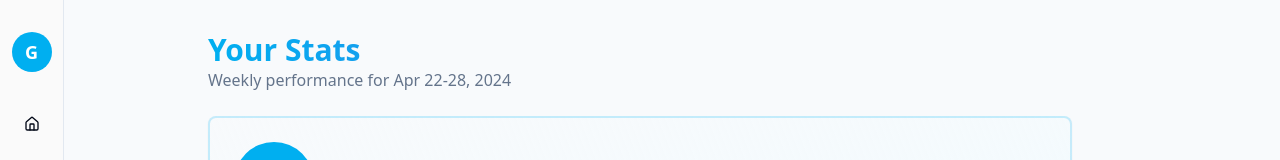
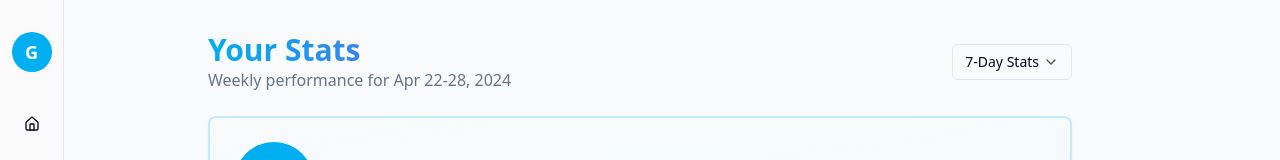
Before and after one commit to tylerwood31/groupme-chat-spark, a React (Vite) app: page /stats in a window 1280 px wide. Shown: the top 160 px of the page. Built offline with nearby package versions, Linux system fonts and the light colour scheme; sample sign-in values are in the browser's storage.

Commit message:
Add stats time range toggle
Implement a dropdown menu to allow users to select the time range for stats (daily, 7-day, 30-day).

```diff
--- /dev/null
+++ b/src/components/StatsPeriodSelector.tsx
@@ -0,0 +1,68 @@
+
+import React from "react";
+import {
+  DropdownMenu,
+  DropdownMenuContent,
+  DropdownMenuItem,
+  DropdownMenuTrigger,
+} from "@/components/ui/dropdown-menu";
+import { Button } from "@/components/ui/button";
+import { ChevronDown } from "lucide-react";
+
+export type StatsPeriod = "daily" | "7day" | "30day";
+
+interface StatsPeriodSelectorProps {
+  period: StatsPeriod;
+  onChange: (period: StatsPeriod) => void;
+}
+
+const StatsPeriodSelector: React.FC<StatsPeriodSelectorProps> = ({
+  period,
+  onChange
+}) => {
+  // Map period to display text
+  const getPeriodLabel = (p: StatsPeriod): string => {
+    switch(p) {
+      case "daily": return "Daily Stats";
+      case "7day": return "7-Day Stats";
+      case "30day": return "30-Day Stats";
+    }
+  };
+
+  return (
+    <DropdownMenu>
+      <DropdownMenuTrigger asChild>
+        <Button
+          variant="outline"
+          size="sm"
+          className="flex items-center gap-1 bg-background border-border"
+        >
+          {getPeriodLabel(period)}
+          <ChevronDown className="h-4 w-4 opacity-70" />
+        </Button>
+      </DropdownMenuTrigger>
+      <DropdownMenuContent align="end" className="w-36">
+        <DropdownMenuItem
+          className={period === "daily" ? "bg-accent" : ""}
+          onClick={() => onChange("daily")}
+        >
+          Daily Stats
+        </DropdownMenuItem>
+        <DropdownMenuItem
+          className={period === "7day" ? "bg-accent" : ""}
+          onClick={() => onChange("7day")}
+        >
+          7-Day Stats
+        </DropdownMenuItem>
+        <DropdownMenuItem
+          className={period === "30day" ? "bg-accent" : ""}
+          onClick={() => onChange("30day")}
+        >
+          30-Day Stats
+        </DropdownMenuItem>
+      </DropdownMenuContent>
+    </DropdownMenu>
+  );
+};
+
+export default StatsPeriodSelector;
--- a/src/pages/Stats.tsx
+++ b/src/pages/Stats.tsx
@@ -8,8 +8,11 @@ import { TrendingUp, MessageSquare, Heart, Award, Star, Clock, ArrowUp } from "l
 import { WeeklyStats } from "@/types";
 import { cn } from "@/lib/utils";
 import { ChartContainer, ChartTooltipContent } from "@/components/ui/chart";
+import StatsPeriodSelector, { StatsPeriod } from "@/components/StatsPeriodSelector";
 
 const Stats: React.FC = () => {
+  const [statsPeriod, setStatsPeriod] = useState<StatsPeriod>("7day");
+
   // Mock data for demonstration - in a real app this would come from an API
   const [stats] = useState<WeeklyStats>({
     rank: 2,
@@ -47,6 +50,15 @@ const Stats: React.FC = () => {
     ]
   });
 
+  // Get period text for display
+  const getPeriodText = () => {
+    switch(statsPeriod) {
+      case "daily": return "Today, Apr 29, 2024";
+      case "7day": return "Weekly performance for Apr 22-28, 2024";
+      case "30day": return "Monthly performance for Apr 1-30, 2024";
+    }
+  };
+
   const chartConfig = {
     messages: {
       label: "Messages",
@@ -63,9 +75,14 @@ const Stats: React.FC = () => {
 
   return (
     <div className="container max-w-4xl px-4 py-8 animate-fade-in">
-      <header className="mb-6">
-        <h1 className="text-3xl font-bold gradient-text">Your Stats</h1>
-        <p className="text-muted-foreground">Weekly performance for Apr 22-28, 2024</p>
+      <header className="mb-6 flex flex-col md:flex-row md:items-center md:justify-between">
+        <div>
+          <h1 className="text-3xl font-bold gradient-text">Your Stats</h1>
+          <p className="text-muted-foreground">{getPeriodText()}</p>
+        </div>
+        <div className="mt-3 md:mt-0">
+          <StatsPeriodSelector period={statsPeriod} onChange={setStatsPeriod} />
+        </div>
       </header>
 
       {/* Weekly Rank Section */}
@@ -83,7 +100,7 @@ const Stats: React.FC = () => {
               </div>
               <div>
                 <h2 className="text-xl md:text-2xl font-bold">You're #{stats.rank} in Messages Sent</h2>
-                <p className="text-muted-foreground">Out of {stats.total_members} members this week</p>
+                <p className="text-muted-foreground">Out of {stats.total_members} members this {statsPeriod === "daily" ? "day" : statsPeriod === "7day" ? "week" : "month"}</p>
               </div>
             </div>
             <Badge className="text-base bg-groupme-accent hover:bg-groupme-accent/90 py-2 px-4">
@@ -104,7 +121,7 @@ const Stats: React.FC = () => {
           </CardHeader>
           <CardContent className="pt-0">
             <div className="text-4xl font-bold">{stats.messages_sent}</div>
-            <p className="text-sm text-muted-foreground">This week</p>
+            <p className="text-sm text-muted-foreground">This {statsPeriod === "daily" ? "day" : statsPeriod === "7day" ? "week" : "month"}</p>
           </CardContent>
         </Card>
 
@@ -117,7 +134,7 @@ const Stats: React.FC = () => {
           </CardHeader>
           <CardContent className="pt-0">
             <div className="text-4xl font-bold">{stats.likes_received}</div>
-            <p className="text-sm text-muted-foreground">This week</p>
+            <p className="text-sm text-muted-foreground">This {statsPeriod === "daily" ? "day" : statsPeriod === "7day" ? "week" : "month"}</p>
           </CardContent>
         </Card>
       </div>
@@ -157,9 +174,9 @@ const Stats: React.FC = () => {
           <CardHeader>
             <CardTitle className="flex items-center gap-2">
               <TrendingUp className="h-5 w-5 text-groupme-primary" />
-              Weekly Activity
+              {statsPeriod === "daily" ? "Hourly Activity" : statsPeriod === "7day" ? "Weekly Activity" : "Monthly Activity"}
             </CardTitle>
-            <CardDescription>Your messages and likes by day</CardDescription>
+            <CardDescription>Your messages and likes by {statsPeriod === "daily" ? "hour" : statsPeriod === "7day" ? "day" : "week"}</CardDescription>
           </CardHeader>
           <CardContent>
             <div className="h-72">
@@ -258,7 +275,7 @@ const Stats: React.FC = () => {
           "bg-gradient-to-br from-background to-groupme-primary/5"
         )}>
           <Clock className="h-5 w-5" />
-          <AlertTitle className="text-lg font-medium mb-2">Fun Fact of the Week</AlertTitle>
+          <AlertTitle className="text-lg font-medium mb-2">Fun Fact of the {statsPeriod === "daily" ? "Day" : statsPeriod === "7day" ? "Week" : "Month"}</AlertTitle>
           <AlertDescription>
             <p className="mb-1">You posted most during <span className="font-semibold">{stats.most_active_time}</span></p>
             <p><span className="font-semibold">{stats.most_active_day}</span> was your loudest day.</p>
```
